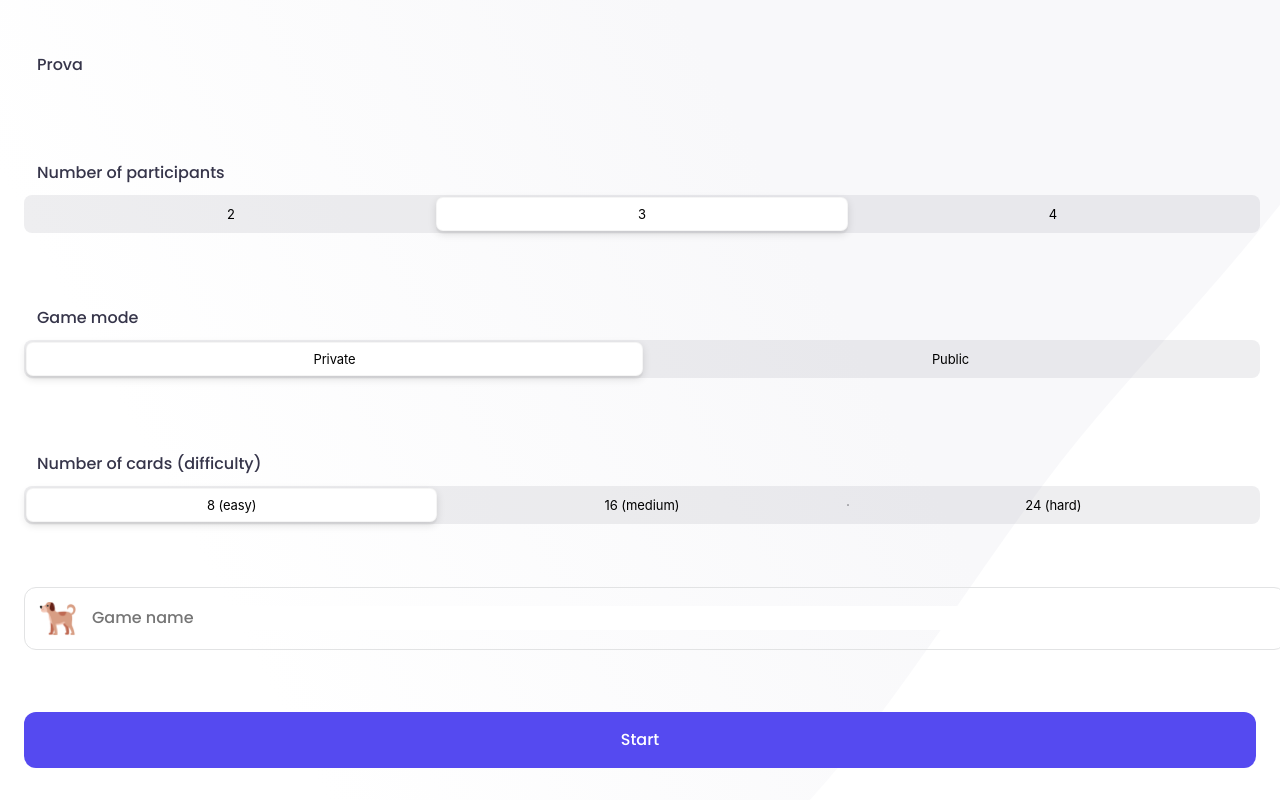
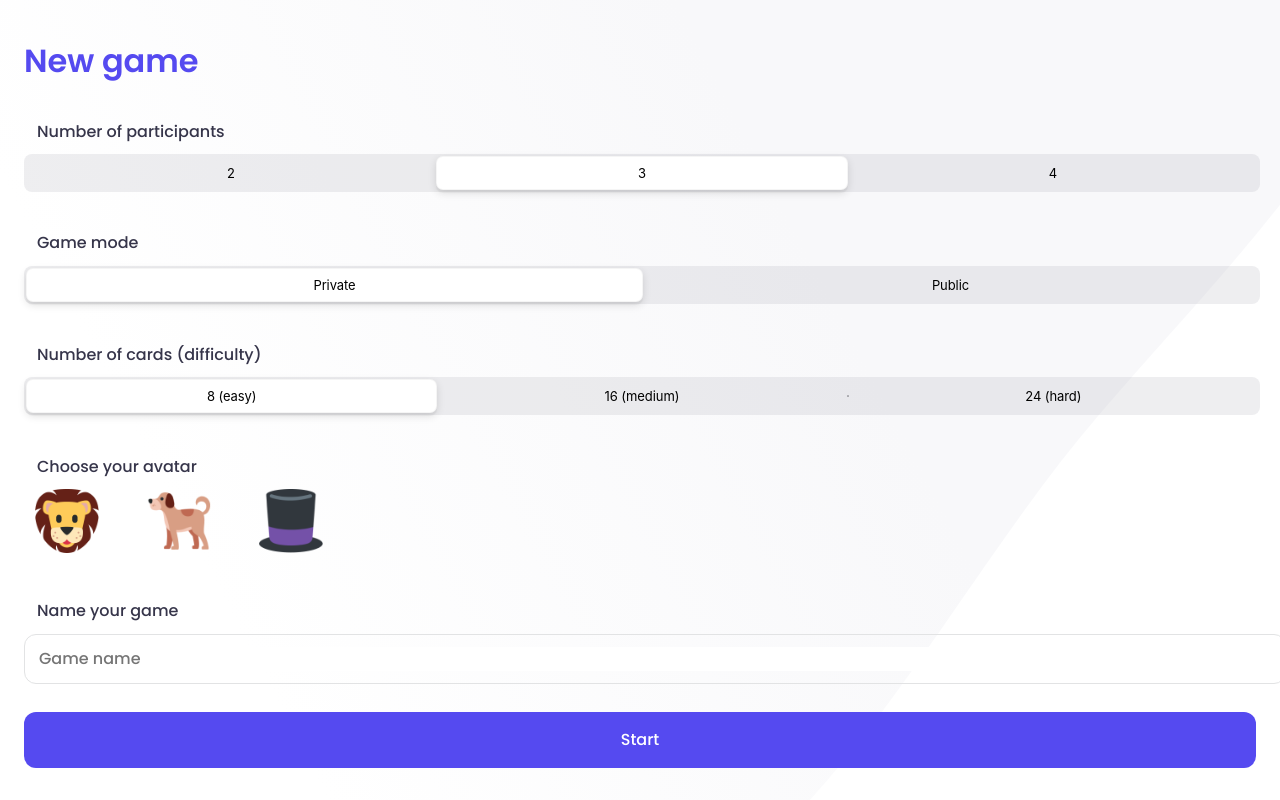
Before and after one commit to Ghianda22/memory, a React (Create React App) app in the folder frontend/: page /newgame in a window 1280 px wide. Built offline with nearby package versions, Linux system fonts and the light colour scheme; a web font is replaced by a local one.

Commit message:
Modified SelectionBar to use it with images
For this purpose modified also:
- the props to be passed to the component
- the data to feed the template

```diff
--- a/frontend/src/components/SelectionBar.tsx
+++ b/frontend/src/components/SelectionBar.tsx
@@ -3,7 +3,8 @@ import styled, { css } from "styled-components";
 import ISelectionBarProps from "../interfaces/ISelectionbarProps";
 import LabelText from "./generics/LabelText";
 
-const SelectionBarContainer = styled.div`
+// --- TEXT SELECTION ---------------------------------------------------------------------------------
+const SelectionBarContainer = styled.div<{ areImages: boolean }>`
 	display: flex;
 	flex-direction: row;
 	justify-content: center;
@@ -13,8 +14,17 @@ const SelectionBarContainer = styled.div`
 
 	height: fit-content;
 	padding: 2px;
+	${(props) =>
+		props.areImages &&
+		css`
+			gap: 48px;
+			justify-content: left;
+			padding: 0px 11px;
 
-	background-color: ${(props) => props.theme.colors.selector};
+		`}
+
+	background-color: ${(props) =>
+		props.areImages ? "none" : props.theme.colors.selector};
 	border-radius: 8px;
 `;
 
@@ -53,14 +63,31 @@ const Separator = styled.div`
   border-radius: 0.5px;
 `;
 
+// --- IMAGES SELECTION ---------------------------------------------------------------------------------
+const SelectionImageContainer = styled.div``;
+//TODO: set a responsive width
+const ImageContainer = styled.div`
+	width: 64px;
+`;
+const ImageOption = styled.img``;
+
 export default function SelectionBar(props: ISelectionBarProps) {
 	// state?
 	const { label, options } = props.selectionBar;
-	const { selectedOption, setOption } = props;
+	const { areImages, selectedOption, setOption } = props;
 
 	const renderedOptions = options.map((option, i) => {
-		// sepa just if 2 consequentely not selected
 		const isSelected = option === selectedOption;
+		if (areImages) {
+			return (
+				<>
+					<ImageContainer>
+						<img src={option} alt={option.substring(12)} />
+					</ImageContainer>
+				</>
+			);
+		} else {
+			// separator just if 2 consequentely not selected
 			const next = options[i + 1];
 			const nextNotSelected = next != null && next !== selectedOption;
 			return (
@@ -74,12 +101,37 @@ export default function SelectionBar(props: ISelectionBarProps) {
 					{!isSelected && nextNotSelected && <Separator />}
 				</>
 			);
+		}
+
+		// separator just if 2 consequentely not selected
+		// const next = options[i + 1];
+		// const nextNotSelected = next != null && next !== selectedOption;
+		// return (
+		// 	<>
+		// 		<OptionContainer
+		// 			selected={isSelected}
+		// 			onClick={() => setOption(option)}
+		// 		>
+		// 			{areImages
+		// 				? <img src={option} alt={option.substring(12)} />
+		// 				: <OptionText>{option}</OptionText>
+		// 			}
+		// 		</OptionContainer>
+		// 		{!isSelected && nextNotSelected && <Separator />}
+		// 	</>
+		// );
 	});
 
 	return (
 		<div>
 			<LabelText>{label}</LabelText>
-			<SelectionBarContainer>{renderedOptions}</SelectionBarContainer>
+			{/* {areImages
+				?
+				: <SelectionBarContainer>{renderedOptions}</SelectionBarContainer>
+			} */}
+			<SelectionBarContainer areImages={areImages}>
+				{renderedOptions}
+			</SelectionBarContainer>
 		</div>
 	);
 }
--- a/frontend/src/components/templates/NewGameTemplate.tsx
+++ b/frontend/src/components/templates/NewGameTemplate.tsx
@@ -1,4 +1,4 @@
-import React, { useContext } from "react";
+import { useState, useContext } from "react";
 import { useNavigate } from "react-router-dom";
 import styled from "styled-components";
 import { images } from "../../data/imagesData";
@@ -6,6 +6,7 @@ import { NewGameContext } from "../../pages/NewGame";
 import Button from "../generics/Button/Button";
 import LabelText from "../generics/LabelText";
 import TextInput from "../generics/TextInput";
+import Title from "../generics/Title";
 import SelectionBar from "../SelectionBar";
 
 const FullPage = styled.div`
@@ -18,78 +19,107 @@ const FullPage = styled.div`
 export default function NewGameTemplate() {
 	const context = useContext(NewGameContext);
 	const navigate = useNavigate();
-	const [gameName, setGameName] = React.useState<string>();
-	const [numberOfPlayers, setNumberOfPlayers] = React.useState<string>(
-		context.selectionBar[0].options[1]
-	);
-	const [mode, setMode] = React.useState<string>(
-		context.selectionBar[1].options[0]
-	);
-	const [difficulty, setDifficulty] = React.useState<string>(
-		context.selectionBar[2].options[0]
-	);
-	const [image, setImage] = React.useState<string>(images.icon[0]);
-	const [matchImage, setMatchImage] = React.useState<string>(
-		images.background[0]
-	);
-	const [showBrowseImages, setShowBrowseImages] =
-		React.useState<boolean>(false);
 
-	//  const showGameImages = () => {
-	// 		setShowBrowseImages(!showBrowseImages);
-	// 	}
+	// const [newGame, setNewGame] = useState<INewGame>({
+	// 	numberOfPlayers: context.selectionBar[0].options[1],
+	// 	mode: context.selectionBar[1].options[0],
+	// 	difficulty: context.selectionBar[2].options[0],
+	// 	avatar: "",
+	// 	gameImage: "",
+	// 	gameName: ""
+	// })
 
-	// 	const changeChangeName = (event: any) =>  {
-	// 		setGameName(event.target.value);
-	// 	}
+	const [gameName, setGameName] = useState<string>();
+	const [numberOfPlayers, setNumberOfPlayers] = useState<string>(context.selectionBar[0].options[1]);
+	const [mode, setMode] = useState<string>(context.selectionBar[1].options[0]);
+	const [difficulty, setDifficulty] = useState<string>(context.selectionBar[2].options[0]);
+	const [avatar, setAvatar] = useState<string>("");
+	const [gameImage, setGameImage] = useState<string>(images.background[0]);
+	const [showGameImageModal, setshowGameImageModal] = useState<boolean>(false);
 
-	const changeNumberOfPlayers = (value: string) => {
-		setNumberOfPlayers(value);
+	 const browseGameImages = () => {
+			setshowGameImageModal(!showGameImageModal);
+		}
+
+	const changeNumberOfPlayers = (numOption: string) => {
+		setNumberOfPlayers(numOption);
 	};
-	const changeMode = (value: string) => {
-		setMode(value);
+	const changeMode = (modeOption: string) => {
+		setMode(modeOption);
 	};
-	const changeDifficulty = (value: string) => {
-		setDifficulty(value);
+	const changeDifficulty = (difficultyOption: string) => {
+		setDifficulty(difficultyOption);
 	};
 	const handleChangeName = (event: any) => {
 		setGameName(event.target.value);
+	};
+	const selectAvatar = (imageAddress: string) => {
+		setAvatar(imageAddress);
 	};
 
 	const navigateToNextPage = () => {
 		// if(mode === context.selectionBar[1].options[0])
 		// 	navigate("/sendinvitations/" + numberOfPlayers);
 		// else navigate("/livegame");
-	}
+	};
 	// const changeSubmit = () => {
 	// 	// Backend
 	// }
 	return (
 		<FullPage>
-			<LabelText>Prova</LabelText>
+			<Title>{context.title}</Title>
 			<SelectionBar
 				selectionBar={context.selectionBar[0]}
 				selectedOption={numberOfPlayers}
 				setOption={changeNumberOfPlayers}
+				areImages={false}
 			/>
 			<SelectionBar
 				selectionBar={context.selectionBar[1]}
 				selectedOption={mode}
 				setOption={changeMode}
+				areImages={false}
 			/>
 			<SelectionBar
 				selectionBar={context.selectionBar[2]}
 				selectedOption={difficulty}
 				setOption={changeDifficulty}
+				areImages={false}
+			/>
+			<SelectionBar
+				selectionBar={context.selectionBar[3]}
+				selectedOption={avatar}
+				setOption={selectAvatar}
+				areImages={true}
 			/>
 
-			{/* Another selection bar but with animals */}
-			<TextInput image={"images/icons/dog-icon.png"} placeholder={context.gameName.placeholder} handleOnChange={handleChangeName}
-			/>
+			<div>
+				<LabelText>{context.gameName.label}</LabelText>
+				<TextInput
+					image={""}
+					placeholder={context.gameName.placeholder}
+					handleOnChange={handleChangeName}
+				/>
+			</div>
 
 			{/* Browse Image modal */}
+			{/* <div>
+				<LabelText>{context.gameImage.label}</LabelText>
+				<Button
+					buttonStyle={"secondary"}
+					text={context.gameImage.placeholder}
+					onClickHandler={browseGameImages}
+				/>
+			</div>
+			{ showGameImageModal && (
 
-			<Button buttonStyle={"normal"} text={context.button} onClickHandler={navigateToNextPage}/>
+			)} */}
+
+			<Button
+				buttonStyle={"normal"}
+				text={context.button}
+				onClickHandler={navigateToNextPage}
+			/>
 		</FullPage>
 	);
 }
--- a/frontend/src/data/newGameData.ts
+++ b/frontend/src/data/newGameData.ts
@@ -1,8 +1,9 @@
 export const data = {
+	title: "New game",
 	selectionBar: [
 		{
 			label: "Number of participants",
-			options: ["2", "3", "4"]
+			options: ["2", "3", "4"],
 		},
 		{
 			label: "Game mode",
@@ -12,6 +13,14 @@ export const data = {
 			label: "Number of cards (difficulty)",
 			options: ["8 (easy)", "16 (medium)", "24 (hard)"],
 		},
+		{
+			label: "Choose your avatar",
+			options: [
+				"images/icons/lion-icon.png",
+				"images/icons/dog-icon.png",
+				"images/icons/tophat-icon.png",
+			]
+		}
 	],
 	// selectionBar: {
 	// 	numOfPlayersSelectionBar: {
@@ -27,14 +36,6 @@ export const data = {
 	// 		options: ["8 (easy)", "16 (medium)", "24 (hard)"],
 	// 	},
 	// },
-	avatar: {
-		label: "Choose your avatar",
-		options: [
-			"images/icons/lion-icon.png",
-			"images/icons/dog-icon.png",
-			"images/icons/tophat-icon.png",
-		],
-	},
 	gameName: {
 		label: "Name your game",
 		placeholder: "Game name",
--- a/frontend/src/interfaces/ISelectionbarProps.ts
+++ b/frontend/src/interfaces/ISelectionbarProps.ts
@@ -1,4 +1,5 @@
 export default interface ISelectionBarProps {
+	areImages: boolean,
 	selectionBar: ISelectionBarData,
 	selectedOption: string,
 	setOption: (optionValue: string) => void
```
Lines whose indentation alone changed are shown as unchanged.
